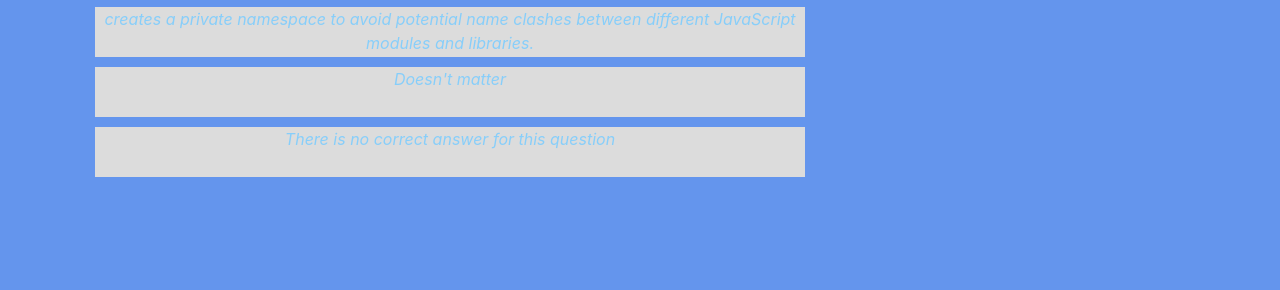
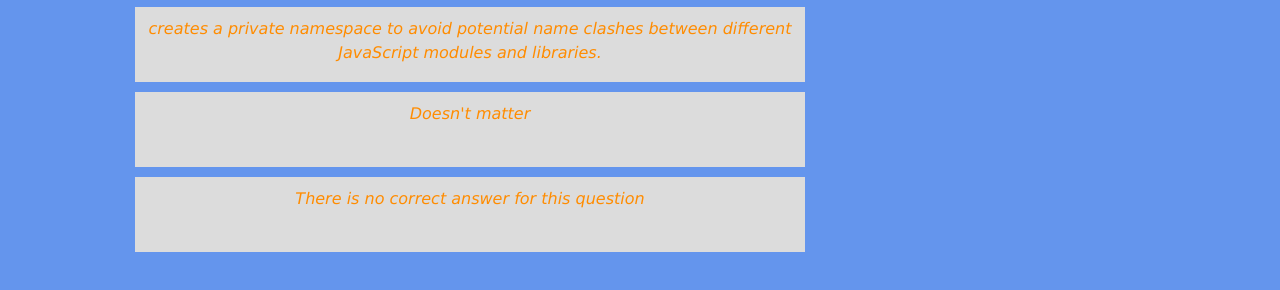
Before and after one commit to djibba22/QuizGame, a plain HTML site: page index.html in a window 1280 px wide. Both pictures are taken after a click on the button "Let's Do it". Shown: the part 170-460 px from the top of the page. Drawn offline with nearby package versions, Linux system fonts and the light colour scheme.

Commit message:
main object complete

```diff
--- a/assets/css/style.css
+++ b/assets/css/style.css
@@ -1,6 +1,5 @@
 /* Main style sheet */
 body{
-
     background: cornflowerblue;
     color:lightskyblue
 }
@@ -13,8 +12,20 @@ header{
 .container{
    font-style: italic;
 }
-.answerEl{
+.answerLi{
+    list-style: none;
+    color:darkorange;
+    font-family: Verdana, Geneva, Tahoma, sans-serif;
     margin:10px;
-    height:50px;
+    height:75px;
     background: gainsboro;
+    padding-top: 10px;
 }
+.answerLi:hover{
+    cursor: pointer;
+    background:lightsteelblue;
+    border-top: 1px solid grey;
+}
+.answerEl:active{
+    box-shadow: deepskyblue;
+}
--- a/assets/js/app.js
+++ b/assets/js/app.js
@@ -12,10 +12,11 @@ instructions.setAttribute("class", "instructions");
 const questionDiv = document.createElement("div");
 questionDiv.setAttribute("id","question-div");
 //area for answers to show up
-const answersDiv = document.createElement("div");
-answersDiv.setAttribute("id","answers-div");
-//build an element for the answer
-let answerEl;
+const answersUl = document.createElement("ul");
+answersUl.setAttribute("id","answers-ul");
+//Begin again button
+const startOver = document.createElement("button");
+startOver.setAttribute("class","btn btn-lg btn-dark");
 
 //Game Object
 const game = {
@@ -79,7 +80,7 @@ const game = {
         if(game.questionIndex < game.questions.length){
             //empty the div
             questionDiv.innerHTML = "";
-            answersDiv.innerHTML = "";
+            answersUl.innerHTML = "";
             //Get the current question
             let currentQuestion = game.questions[game.questionIndex].q;
             console.log(`Current Question is: ${currentQuestion}`);
@@ -91,16 +92,16 @@ const game = {
             for (let index = 0; index < game.questions[game.questionIndex].a.length; index++) {
                 //get the anawer from the array
                 const possibleAnswer = game.questions[game.questionIndex].a[index];
-                answerEl = document.createElement("div");
+                const answerLi = document.createElement("li");
                 //add the text to the div
-                answerEl.textContent = possibleAnswer;
+                answerLi.textContent = possibleAnswer;
                 //add all the needed attributes
-                answerEl.setAttribute("class","answerEl");
-                answerEl.setAttribute("data","data-" + index);
+                answerLi.setAttribute("class","answerLi");
+                answerLi.setAttribute("data", index);
                 //attache the answer to the page
-                answersDiv.appendChild(answerEl)
+                answersUl.appendChild(answerLi)
             }
-            content.appendChild(answersDiv);
+            content.appendChild(answersUl);
 
         }else{
             console.log(`We are past the last question`);
@@ -137,12 +138,32 @@ const game = {
             game.showNextQuestion();
         }
     },
-    getAnswer:function(event){
+    getAnswer:function(e){
         //get the item we clicked on and check the data attribute
+        if(e.target.matches("li")){
+            console.log("data attribute", e.target.getAttribute("data"));
+            //see if it's the correct anser
+            if(e.target.getAttribute("data") == game.questions[game.questionIndex].c){
+                alert("Correct");
+                //reset the timer
+                game.timer = 10;
+                //move to the next question
+                game.questionIndex++;
+                game.correct++;
+                game.showNextQuestion();
+            }else{
+                alert("Incorrect");
+                 //reset the timer
+                game.timer = 10;
+                //move to the next question
+                game.questionIndex++;
+                game.showNextQuestion();
+            }
+        }
     }
 }
 //run when the page loads
 game.init();
 // ==== Event Handlers ==== //
 startButton.addEventListener("click",game.startGame);
-answerEl.addEventListener("click", game.getAnswer);
+answersUl.addEventListener("click", game.getAnswer);
```
